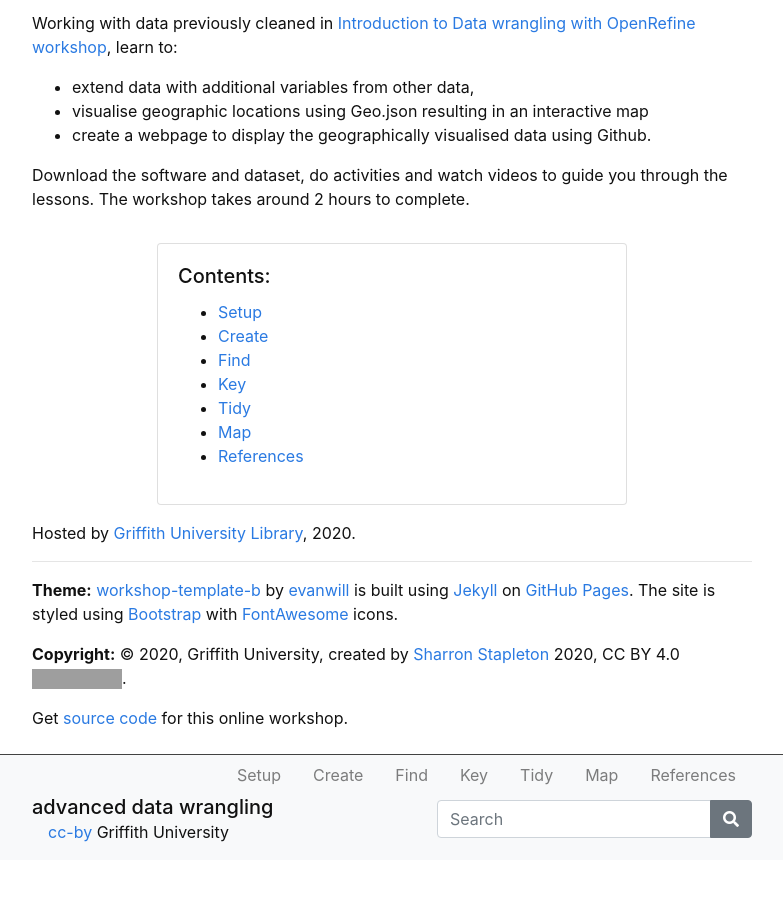
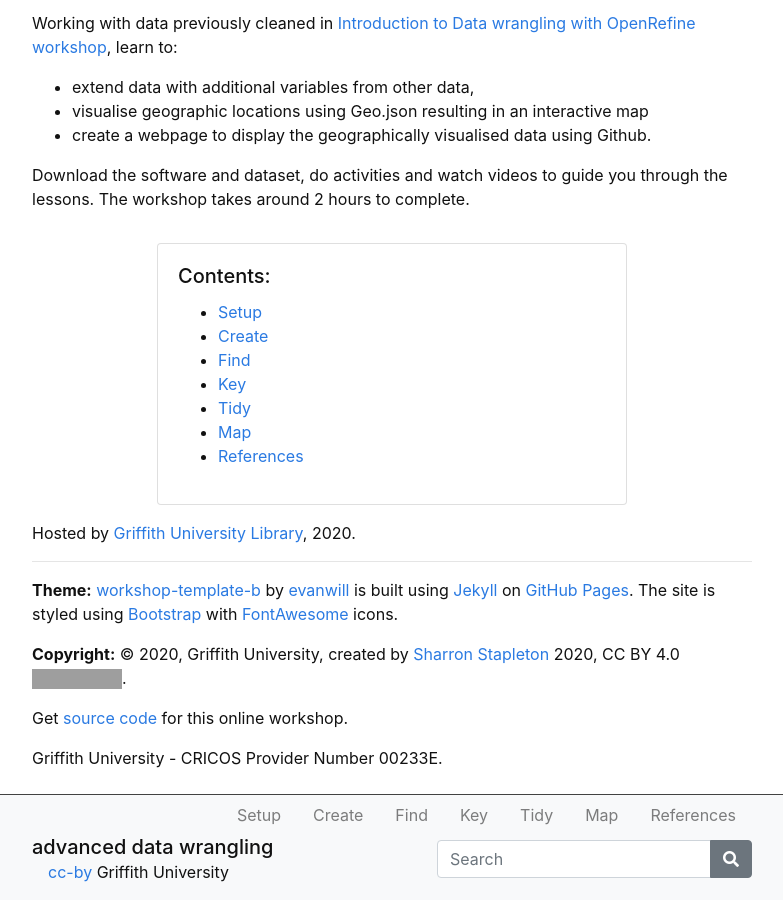
Before and after one commit to GULibrarySandbox/advanced-data-wrangle-old, a Jekyll site: the page built from index.md, in a window 1280 px wide and 900 px high, scrolled down 677 px. Shown: the whole window, without its empty margins (248-1031 px from the left). Built offline with Jekyll 4.4.1, drawn with Linux system fonts in a browser that asks for light colours; before the commit the page ends 1537 px from its top, so only the background shows below that; grey boxes are pictures that could not be loaded.

Commit message:
Update index.md
add cricos

```diff
--- a/index.md
+++ b/index.md
@@ -26,3 +26,5 @@ Hosted by [Griffith University Library](https://www.griffith.edu.au/library), {{
 ------
 
 {% include credits.html %}
+
+Griffith University - CRICOS Provider Number 00233E.
```
